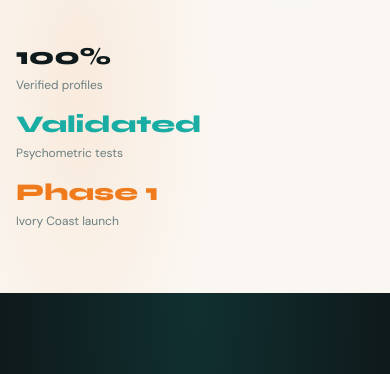
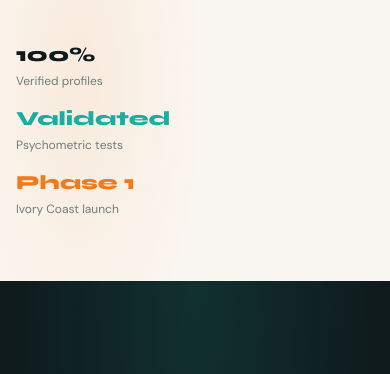
Before and after one commit to me-lucifer/bigUPTempSite, a website: page index.html in a window 390 px wide. Shown: the part 709-1083 px from the top of the page. Drawn offline with nearby package versions, Linux system fonts and the light colour scheme; files that its build step writes are made by us from their sources.

Commit message:
Hero proof points: force no-wrap so 'Validated' / 'Phase 1' never split
Previous commit shortened the copy and stacked the grid on mobile, but
the values were still rendered at text-2xl md:text-3xl with break-words —
which let 'Validated' break to 'Valida / ted' and 'Phase 1' to 'Phas / e 1'
at intermediate widths where the column was just barely too narrow.

- Dropped value type ramp from text-2xl md:text-3xl → text-xl md:text-2xl.
  Still reads as a proof-point stat, fits within the column at every
  common breakpoint without breaking words.
- Replaced break-words with whitespace-nowrap on the value line. Words
  stay intact; if a future longer value ever overflows, it'll do so
  visually (which is debuggable) rather than silently splitting at the
  worst possible character (which always looks broken).
- Label line untouched — labels can wrap fine, they're small text.

```diff
--- a/index.html
+++ b/index.html
@@ -153,17 +153,17 @@
           <div class="mt-12 grid grid-cols-1 sm:grid-cols-3 gap-5 sm:gap-6 max-w-xl"
                style="animation: fadeUp .6s .4s ease both;">
             <div class="min-w-0">
-              <div class="font-heading font-extrabold text-2xl md:text-3xl text-brand-dark leading-none break-words"
+              <div class="font-heading font-extrabold text-xl md:text-2xl text-brand-dark leading-none whitespace-nowrap"
                    data-i18n="hero.proof.1.value"></div>
               <div class="text-xs text-brand-muted mt-2" data-i18n="hero.proof.1.label"></div>
             </div>
             <div class="min-w-0">
-              <div class="font-heading font-extrabold text-2xl md:text-3xl text-brand-teal leading-none break-words"
+              <div class="font-heading font-extrabold text-xl md:text-2xl text-brand-teal leading-none whitespace-nowrap"
                    data-i18n="hero.proof.2.value"></div>
               <div class="text-xs text-brand-muted mt-2" data-i18n="hero.proof.2.label"></div>
             </div>
             <div class="min-w-0">
-              <div class="font-heading font-extrabold text-2xl md:text-3xl text-brand-orange leading-none break-words"
+              <div class="font-heading font-extrabold text-xl md:text-2xl text-brand-orange leading-none whitespace-nowrap"
                    data-i18n="hero.proof.3.value"></div>
               <div class="text-xs text-brand-muted mt-2" data-i18n="hero.proof.3.label"></div>
             </div>
```
